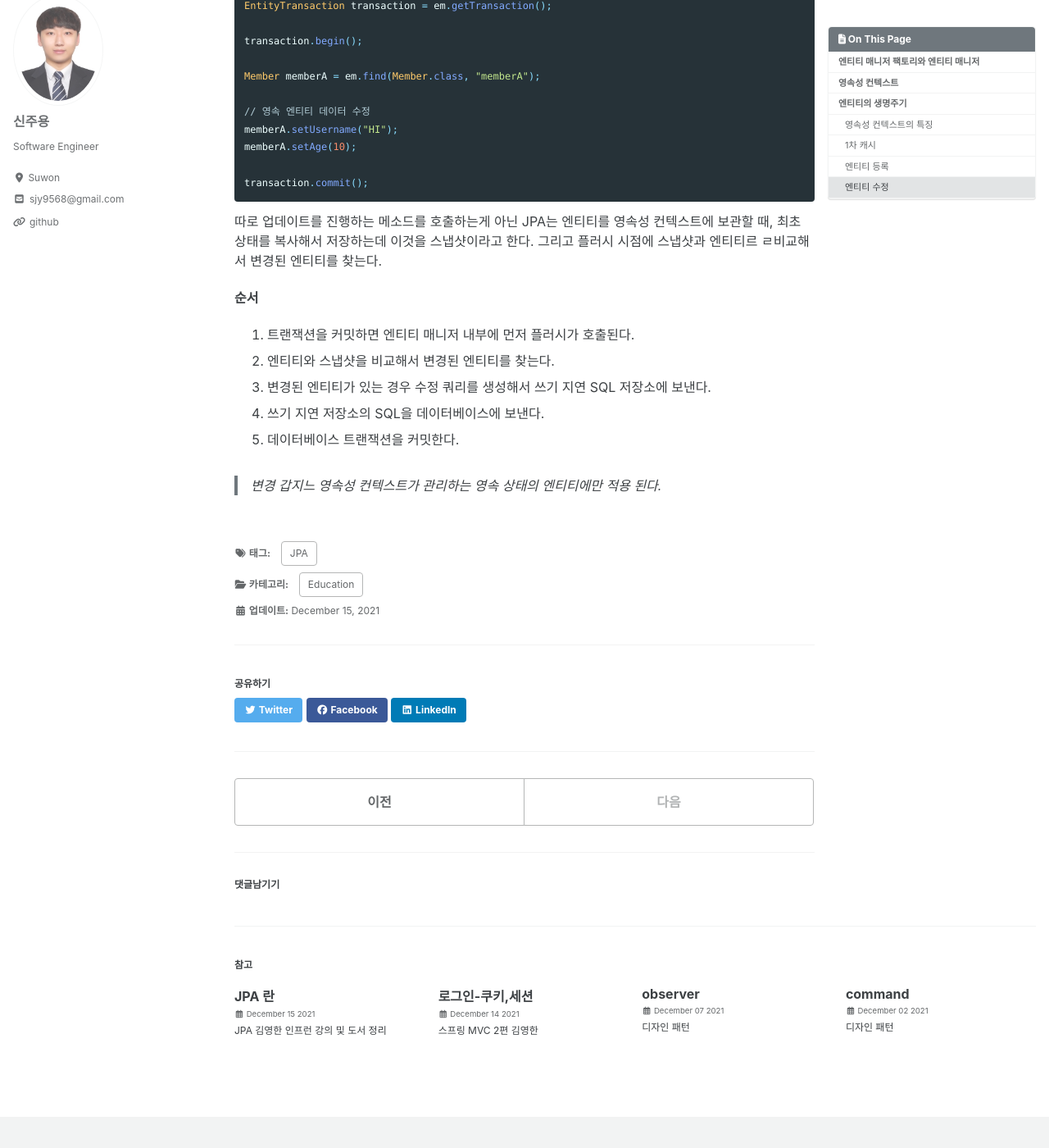
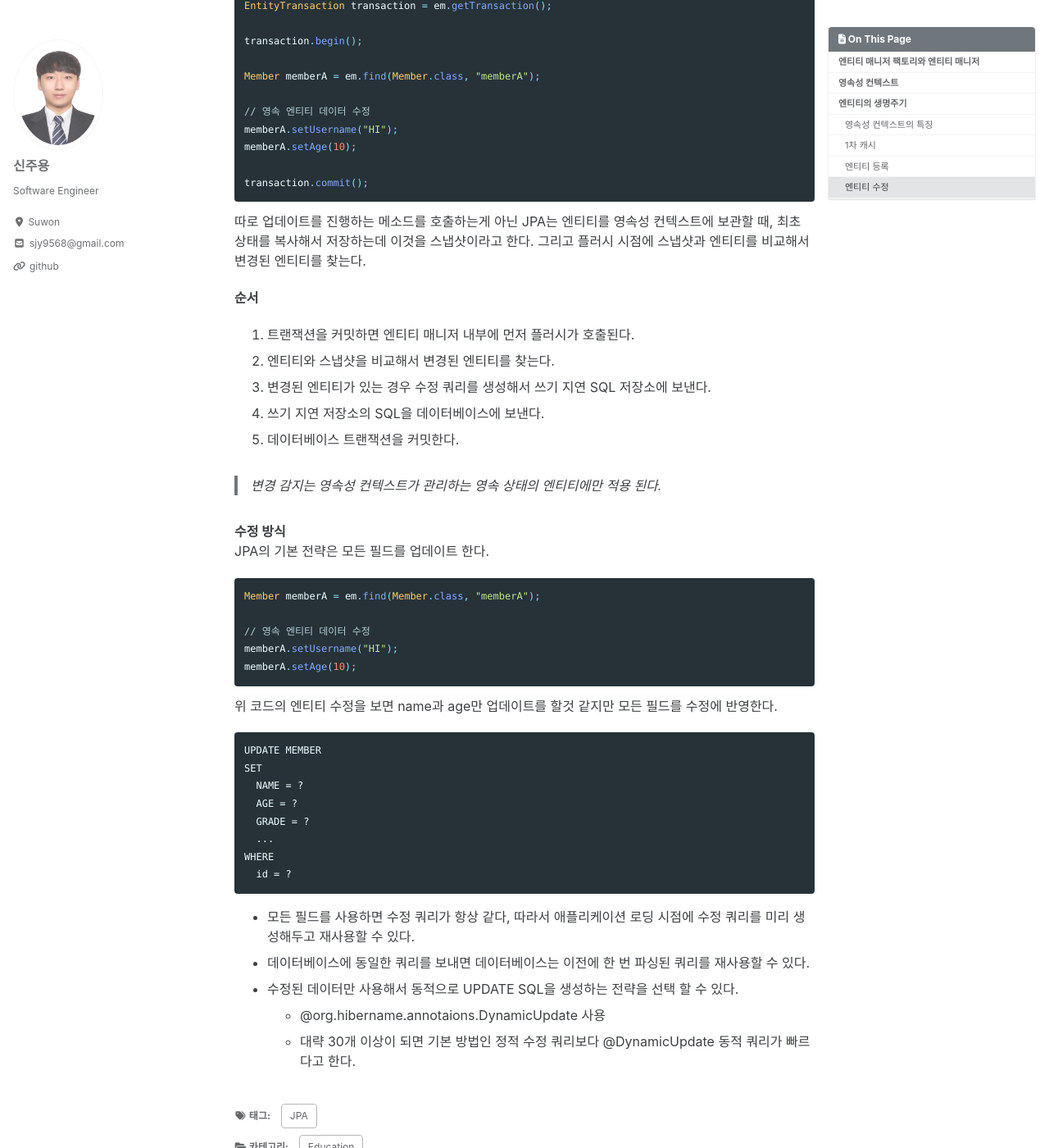
Before and after one commit to shinjooyoung/shinjooyoung.github.io, a Jekyll site: the page built from _posts/JPA/2021-12-15-영속성 관리.md, in a window 1280 px wide and 1400 px high, scrolled down 2733 px. Shown: the whole window at 82% size. Built offline with Jekyll 4.4.1, drawn with Linux system fonts in a browser that asks for light colours; cached includes are drawn as plain includes; nearby versions of some CDN libraries; comment, search, counter and statistics services are not loaded.

Commit message:
Update 2021-12-15-영속성 관리.md

````diff
--- a/_posts/JPA/2021-12-15-영속성 관리.md
+++ b/_posts/JPA/2021-12-15-영속성 관리.md
@@ -116,7 +116,7 @@ memberA.setAge(10);
 transaction.commit();
 ```
 따로 업데이트를 진행하는 메소드를 호출하는게 아닌 JPA는 엔티티를 영속성 컨텍스트에 보관할 때, 최초 상태를 복사해서 저장하는데 이것을 스냅샷이라고 한다.
-그리고 플러시 시점에 스냅샷과 엔티티르 ㄹ비교해서 변경된 엔티티를 찾는다.
+그리고 플러시 시점에 스냅샷과 엔티티를 비교해서 변경된 엔티티를 찾는다.
 
 **순서**
 1. 트랜잭션을 커밋하면 엔티티 매니저 내부에 먼저 플러시가 호출된다.
@@ -125,4 +125,33 @@ transaction.commit();
 4. 쓰기 지연 저장소의 SQL을 데이터베이스에 보낸다.
 5. 데이터베이스 트랜잭션을 커밋한다.
 
-> 변경 갑지느 영속성 컨텍스트가 관리하는 영속 상태의 엔티티에만 적용 된다.
+> 변경 감지는 영속성 컨텍스트가 관리하는 영속 상태의 엔티티에만 적용 된다.
+
+**수정 방식**
+JPA의 기본 전략은 모든 필드를 업데이트 한다.
+
+``` java
+Member memberA = em.find(Member.class, "memberA");
+
+// 영속 엔티티 데이터 수정
+memberA.setUsername("HI");
+memberA.setAge(10);
+```
+위 코드의 엔티티 수정을 보면 name과 age만 업데이트를 할것 같지만 모든 필드를 수정에 반영한다.
+
+```
+UPDATE MEMBER
+SET
+  NAME = ?
+  AGE = ?
+  GRADE = ?
+  ...
+WHERE
+  id = ?
+```
+
+- 모든 필드를 사용하면 수정 쿼리가 항상 같다, 따라서 애플리케이션 로딩 시점에 수정 쿼리를 미리 생성해두고 재사용할 수 있다.
+- 데이터베이스에 동일한 쿼리를 보내면 데이터베이스는 이전에 한 번 파싱된 쿼리를 재사용할 수 있다.
+- 수정된 데이터만 사용해서 동적으로 UPDATE SQL을 생성하는 전략을 선택 할 수 있다.
+  * @org.hibername.annotaions.DynamicUpdate 사용
+  * 대략 30개 이상이 되면 기본 방법인 정적 수정 쿼리보다 @DynamicUpdate 동적 쿼리가 빠르다고 한다.
````
